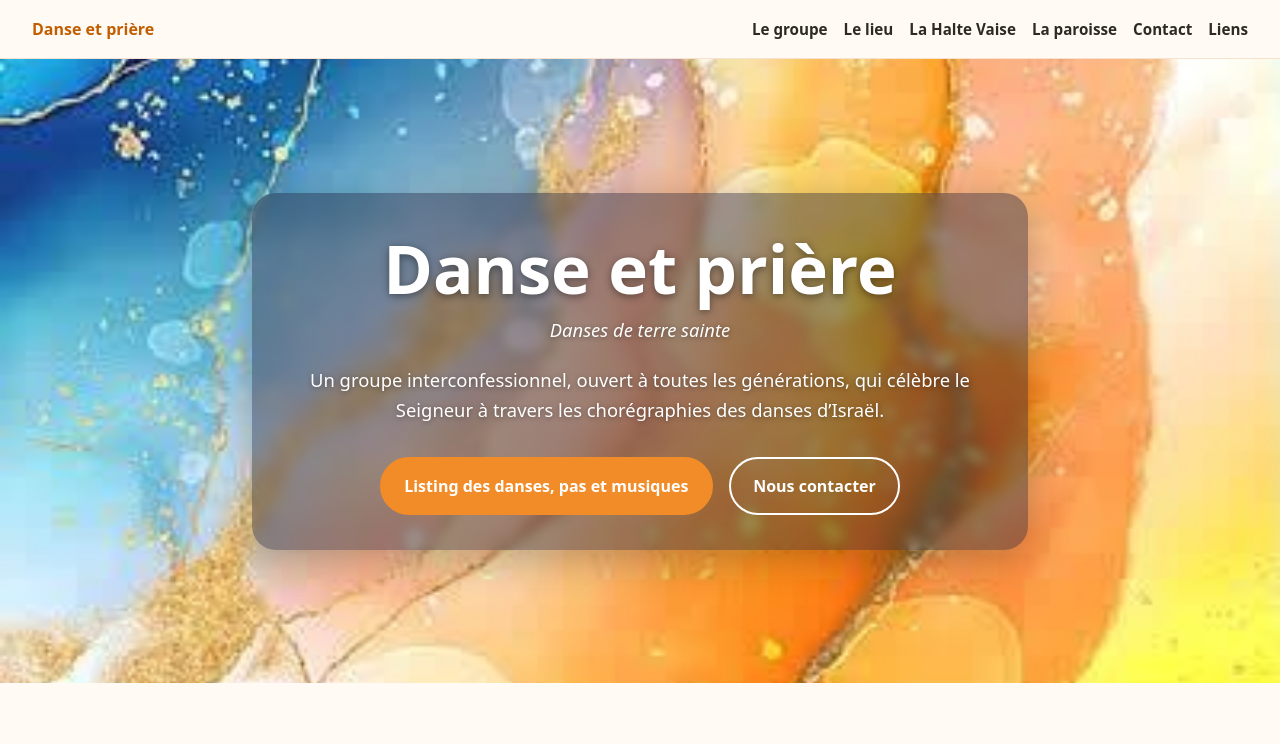
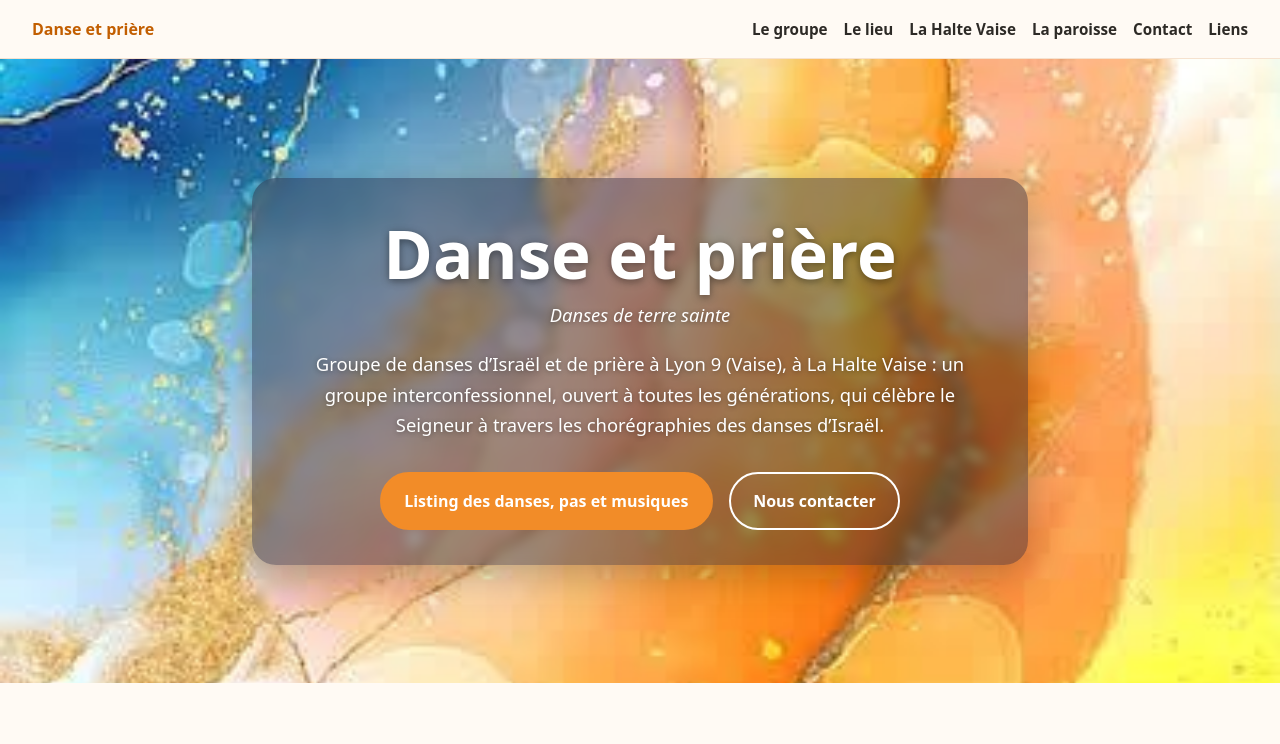
Before and after one commit to Nico150981/danse-et-priere, a plain HTML site: page index.html in a window 1280 px wide. Shown: the top 744 px of the page. Drawn offline with Linux system fonts and the light colour scheme.

Commit message:
Update index.html

```diff
--- a/index.html
+++ b/index.html
@@ -162,7 +162,7 @@ footer p{margin:.4rem 0}
   <div class="hero-box">
     <h1 id="titre">Danse et prière</h1>
     <p class="sous-titre">Danses de terre sainte</p>
-    <p>Un groupe interconfessionnel, ouvert à toutes les générations, qui célèbre le Seigneur à travers les chorégraphies des danses d’Israël.</p>
+    <p>Groupe de danses d’Israël et de prière à Lyon 9 (Vaise), à La Halte Vaise : un groupe interconfessionnel, ouvert à toutes les générations, qui célèbre le Seigneur à travers les chorégraphies des danses d’Israël.</p>
     <div class="actions">
       <!-- Lien vers la page publique des danses -->
       <a href="danses.html" class="btn" id="bouton-listing">Listing des danses, pas et musiques</a>
```
